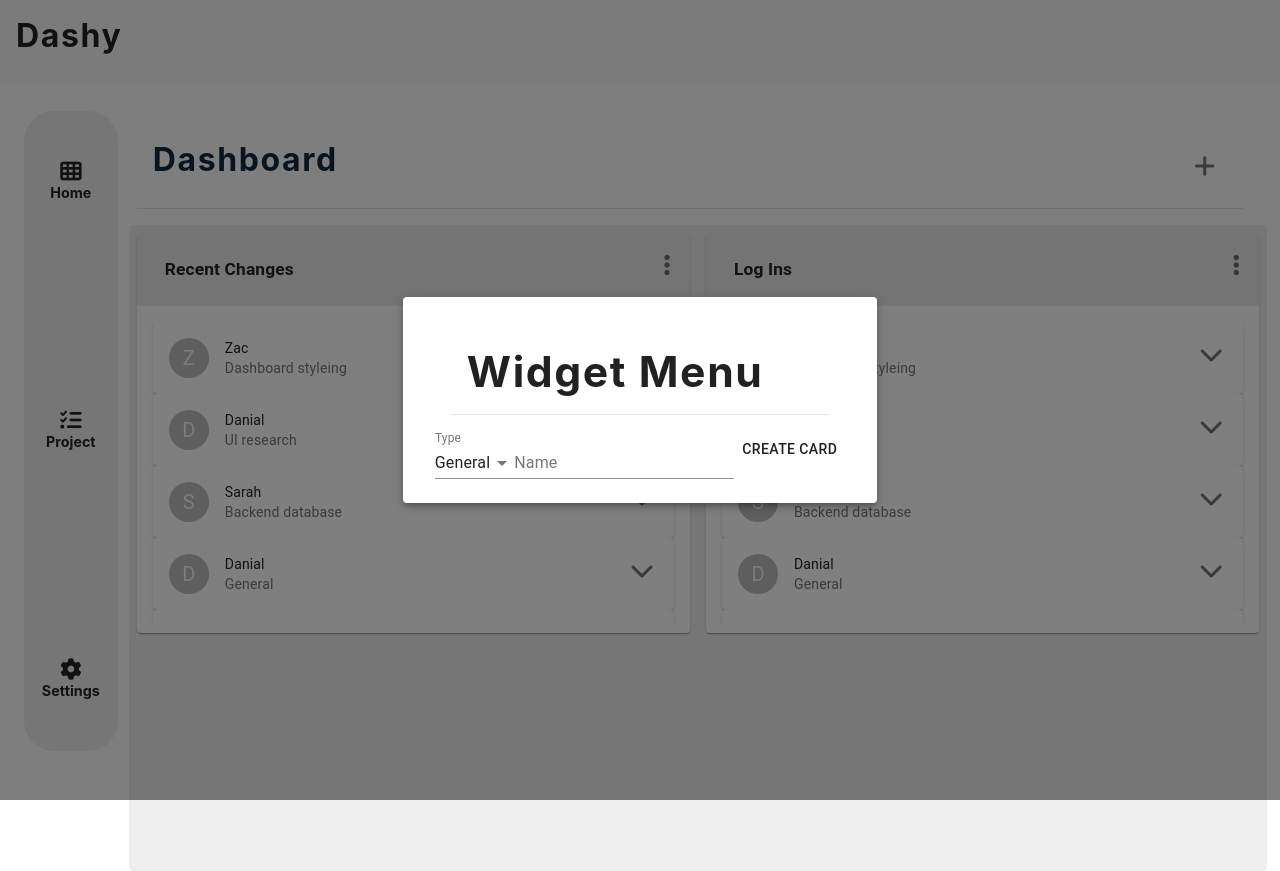
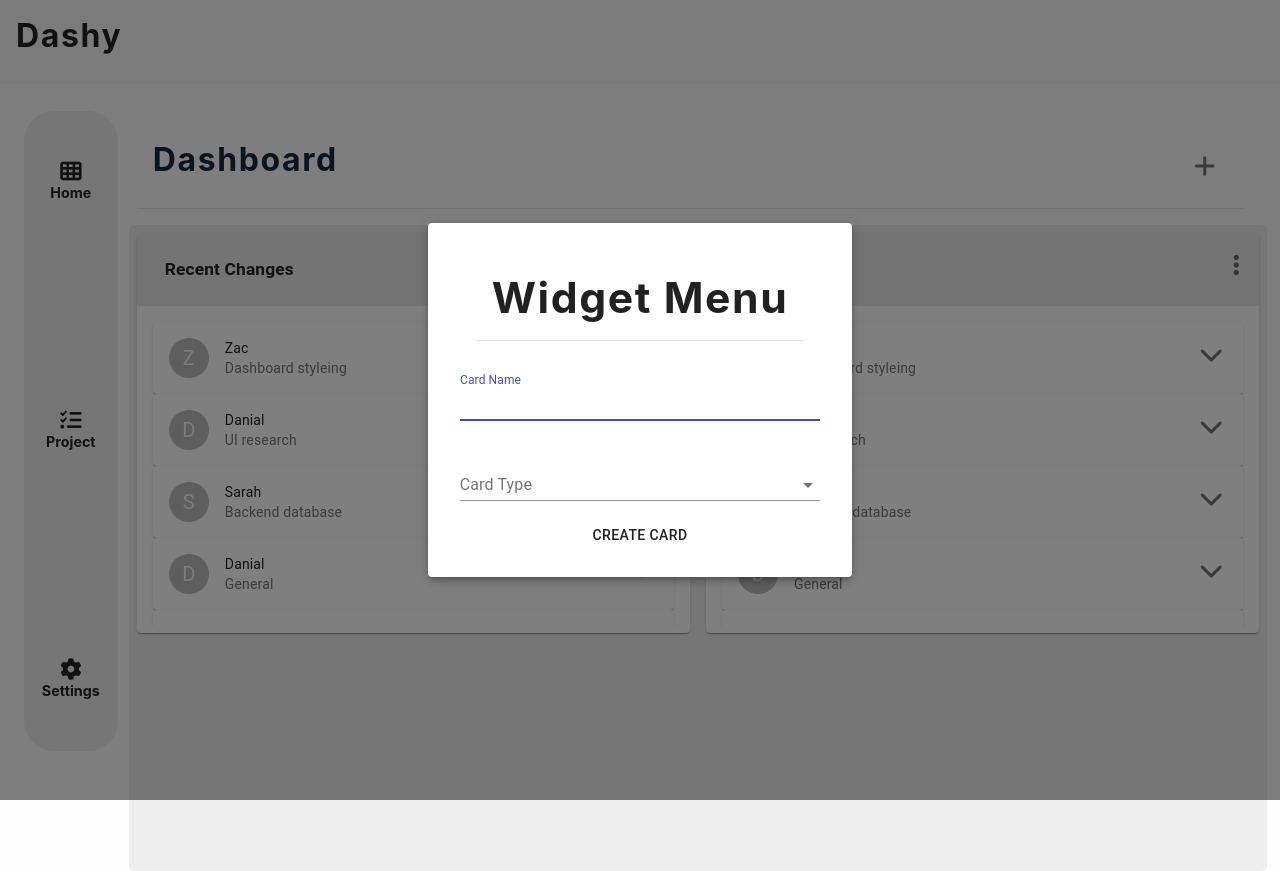
Before and after one commit to ZAnderson-281/cmdb, a React (Create React App) app: page / in a window 1280 px wide. Both pictures are taken after a click on the button 1204 px from the left and 166 px from the top of the page. Built offline with nearby package versions, Linux system fonts and the light colour scheme.

Commit message:
Added more functionality to adding widgets menu

```diff
--- a/src/components/Dashboard/WidgetCreatorModal.js
+++ b/src/components/Dashboard/WidgetCreatorModal.js
@@ -21,20 +21,28 @@ const useStyles = makeStyles((theme) => ({
   },
   paper: {
     backgroundColor: theme.palette.background.paper,
-    // border: "2px solid #000",
     boxShadow: theme.shadows[5],
     padding: theme.spacing(2, 4, 3),
+  },
+  formControl: {
+    margin: "1rem 0rem",
   },
 }));
 
 function WidgetCreatorModal({ handleAddWidget }) {
   const { isDashboardModalOpen, setIsDashboardModalOpen } = useGlobalContext();
   const classes = useStyles();
-  const [type, setType] = useState("gc");
+
+  const [type, setType] = useState("");
+  const [graphType, setGraphType] = useState("");
+
   const [name, setName] = useState("");
 
   const handleCardTypeChange = (e) => {
     setType(e.target.value);
+  };
+  const handleGraphTypeChange = (e) => {
+    setGraphType(e.target.value);
   };
   const handleCardNameChange = (e) => {
     setName(e.target.value);
@@ -54,9 +62,19 @@ function WidgetCreatorModal({ handleAddWidget }) {
         <Paper className={classes.paper}>
           <h3 className="title">Widget Menu</h3>
           <div className="modal-form">
+            {/* Name Select */}
+            <FormControl className={classes.formControl}>
+              <TextField
+                id="standard-name"
+                label="Card Name"
+                value={name}
+                autoFocus
+                onChange={handleCardNameChange}
+              />
+            </FormControl>
             {/* Type Select */}
             <FormControl className={classes.formControl}>
-              <InputLabel id="type-select-label">Type</InputLabel>
+              <InputLabel id="type-select-label">Card Type</InputLabel>
               <Select
                 labelId="type-select-label"
                 value={type}
@@ -68,15 +86,31 @@ function WidgetCreatorModal({ handleAddWidget }) {
                 <MenuItem value={"gr"}>Stats</MenuItem>
               </Select>
             </FormControl>
-            {/* Name */}
-            <FormControl className={classes.formControl}>
-              <TextField
-                id="standard-name"
-                label="Name"
-                value={name}
-                onChange={handleCardNameChange}
-              />
-            </FormControl>
+
+            {type === "gr" && (
+              <>
+                <h4>Extra Questions:</h4>
+                <FormControl className={classes.formControl}>
+                  <InputLabel id="type-select-label">Graph Type</InputLabel>
+                  <Select
+                    labelId="type-select-label"
+                    value={graphType}
+                    onChange={handleGraphTypeChange}
+                  >
+                    <MenuItem value={"graph"}>Graph</MenuItem>
+                    <MenuItem value={"bar"}>Bar</MenuItem>
+                    <MenuItem value={"pie"}>Pie</MenuItem>
+                    <MenuItem value={"line"}>Line</MenuItem>
+                  </Select>
+                </FormControl>
+              </>
+            )}
+            {type === "dc" && (
+              <>
+                <h4>Extra Questions:</h4>
+              </>
+            )}
+
             <Button
               onClick={() => {
                 handleAddWidget(type, name);
--- a/src/index.css
+++ b/src/index.css
@@ -259,3 +259,12 @@ nav {
   width: 100%;
   height: 100%;
 }
+.modal-form {
+  display: flex;
+  flex-direction: column;
+  justify-content: space-between;
+  align-items: left;
+}
+.modal-item {
+  margin: 0.5rem 5rem;
+}
```
Also changed, not shown: 1 other file (tests, documents, lock files or other folders).
